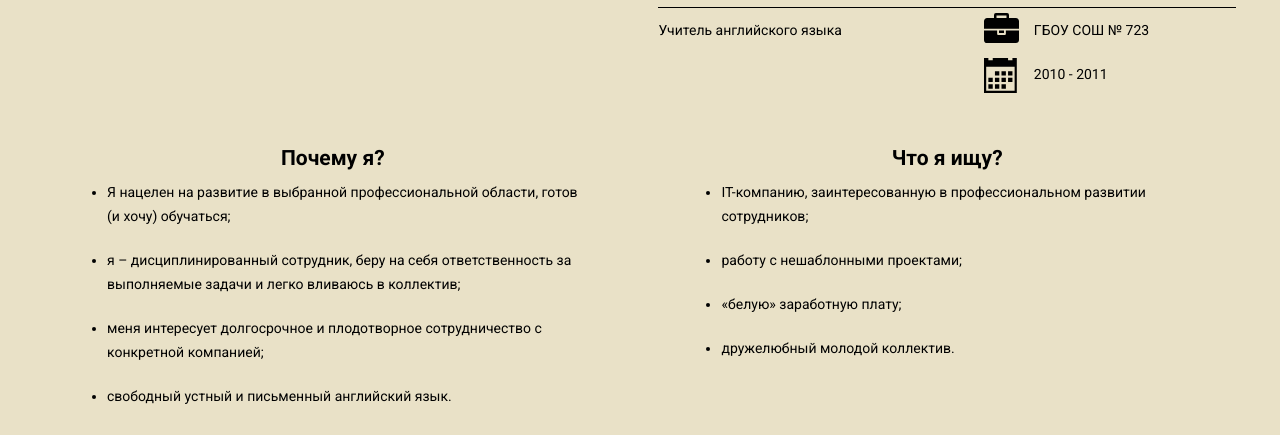
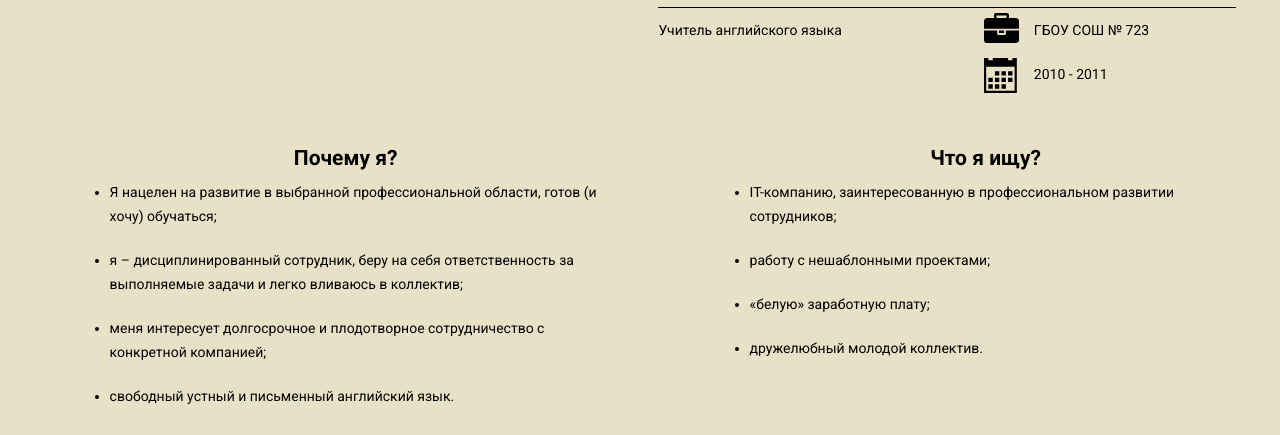
Before and after one commit to jean-1314/Project-Hunt, a website: page index.html in a window 1280 px wide. Shown: the part 1847-2282 px from the top of the page. Drawn offline with nearby package versions, Linux system fonts and the light colour scheme; files that its build step writes are made by us from their sources; files whose address does not match are found by name.

Commit message:
Ie list width fix

```diff
--- a/sass/blocks/features.scss
+++ b/sass/blocks/features.scss
@@ -32,6 +32,7 @@
     justify-content: space-around;
     padding-top: 20px;
     padding-bottom: 20px;
+    width: 100%
   }
 
   .features__why,
@@ -47,6 +48,18 @@
     flex-direction: column;
     align-items: flex-start;
     justify-content: flex-start;
+  }
+
+  .features__why-list li,
+  .features__what-list li {
+    width: 100%;
+  }
+}
+
+@media #{$desktop} {
+
+  .features__wrapper {
+    width: 100%;
   }
 }
 
@@ -69,7 +82,6 @@
     flex-direction: column;
     align-items: center;
     justify-content: flex-start;
-    width: 100%;
   }
 
   .features__why,
@@ -81,9 +93,4 @@
     margin-top: 70px;
     margin-bottom: 40px;
   }
-
-  .features__why-list li,
-  .features__what-list li {
-    width: 100%;
-  }
 }
```
